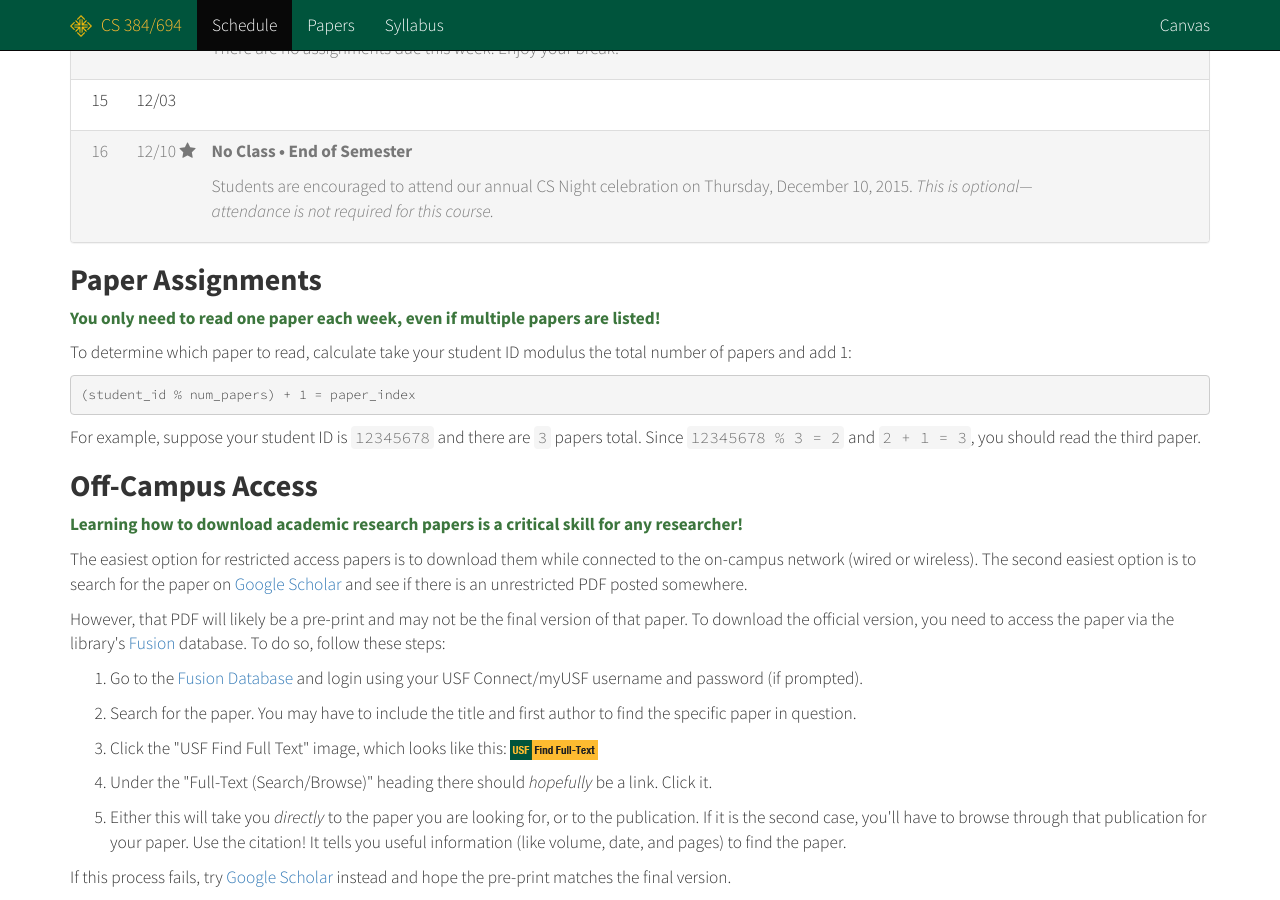
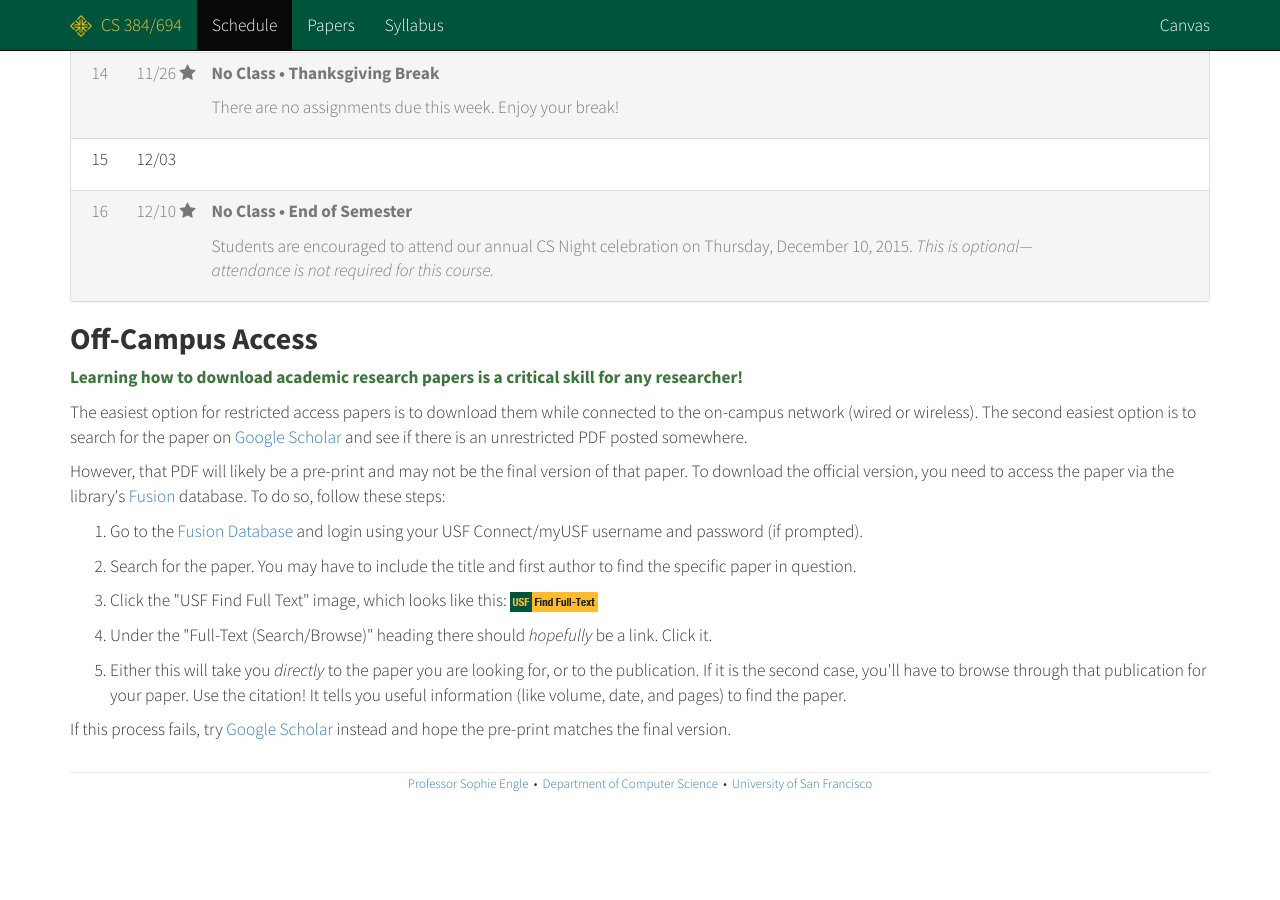
Before and after one commit to cs694/fall2015, a Jekyll site: the page built from schedule.html, in a window 1280 px wide and 900 px high, scrolled down 1647 px. Built offline with Jekyll 4.4.1, drawn with Linux system fonts in a browser that asks for light colours; Markdown is read by kramdown in place of the engine named in the settings; after the commit the page ends 2451 px from its top, so only the background shows below that; some of the changed text lies outside the part shown.

Commit message:
Updating schedule.

```diff
--- a/_data/schedule.yml
+++ b/_data/schedule.yml
@@ -83,6 +83,7 @@
   link : 'https://usfca.instructure.com/courses/1555423/quizzes/2290672'
   gray : false
   flag : false
+  todo : 'If you were born in January through June please read the first paper. If you were born in July through December, please read the second paper.'
   read :
     - title   : 'Preattentive Processing in Vision'
       authors : 'Treisman, Anne'
--- a/schedule.html
+++ b/schedule.html
@@ -41,7 +41,7 @@
 </table>
 </div>
 
-<h2><a name="assignment" class="anchor" href="#assignment"><i class="fa fa-link"></i>Paper Assignments</a></h2>
+<!--<h2><a name="assignment" class="anchor" href="#assignment"><i class="fa fa-link"></i>Paper Assignments</a></h2>
 
 <p><strong class="text-success">You only need to read one paper each week, even if multiple papers are listed!</strong></p>
 
@@ -50,5 +50,6 @@
 <pre>(student_id % num_papers) + 1 = paper_index</pre>
 
 <p>For example, suppose your student ID is <code>12345678</code> and there are <code>3</code> papers total. Since <code>12345678 % 3 = 2</code> and <code>2 + 1 = 3</code>, you should read the third paper.</p>
+//-->
 
 {% include offcampus.html %}
```
